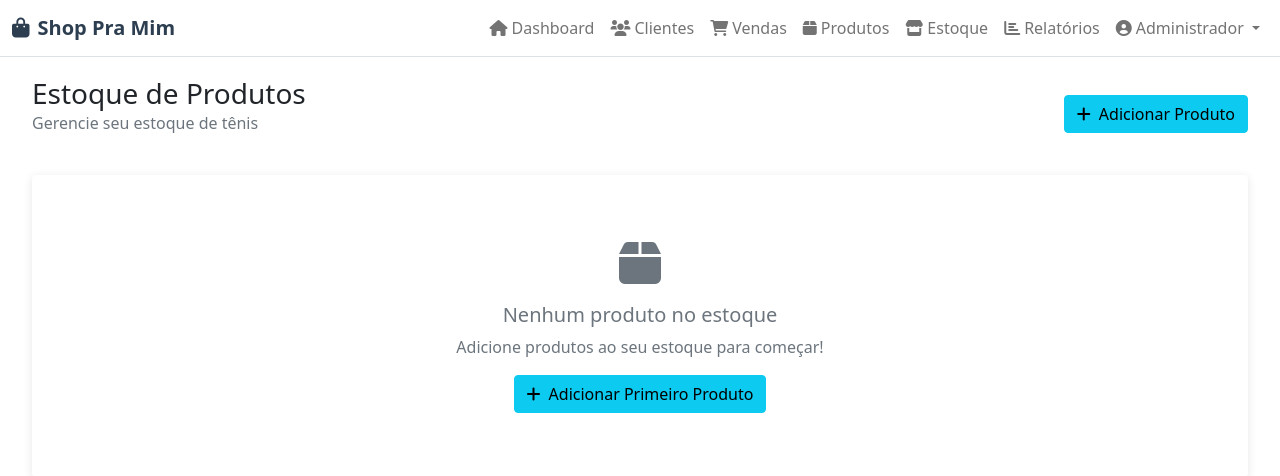
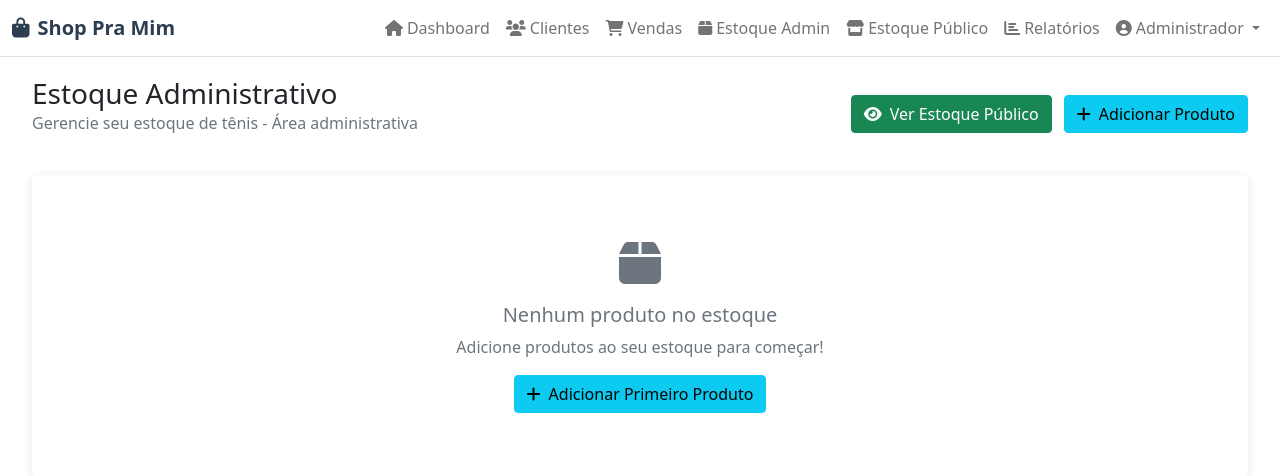
Before and after one commit to robertoDon/shop-para-mim, a Flask app: page /produtos in a window 1280 px wide. Shown: the top 476 px of the page. Run offline with Flask 3, Linux system fonts and the light colour scheme; a user stored in the database is signed in.

Commit message:
feat: Separar estoque administrativo e público
- Renomeada aba 'Produtos' para 'Estoque Admin'
- Adicionada aba 'Estoque Público' que abre em nova aba
- Atualizado título da página administrativa para 'Estoque Administrativo'
- Adicionado botão 'Ver Estoque Público' na página administrativa
- Atualizado título da página pública para 'Estoque Público'
- Melhorada navegação entre áreas administrativa e pública

```diff
--- a/templates/base.html
+++ b/templates/base.html
@@ -70,12 +70,12 @@
                     </li>
                     <li class="nav-item">
                         <a class="nav-link" href="{{ url_for('listar_produtos') }}">
-                            <i class="fas fa-box me-1"></i>Produtos
+                            <i class="fas fa-box me-1"></i>Estoque Admin
                         </a>
                     </li>
                     <li class="nav-item">
-                        <a class="nav-link" href="{{ url_for('estoque') }}">
-                            <i class="fas fa-store me-1"></i>Estoque
+                        <a class="nav-link" href="{{ url_for('estoque') }}" target="_blank">
+                            <i class="fas fa-store me-1"></i>Estoque Público
                         </a>
                     </li>
                     <li class="nav-item">
--- a/templates/estoque.html
+++ b/templates/estoque.html
@@ -3,7 +3,7 @@
 <head>
     <meta charset="UTF-8">
     <meta name="viewport" content="width=device-width, initial-scale=1.0">
-    <title>Estoque - Shop Pra Mim</title>
+    <title>Estoque Público - Shop Pra Mim</title>
     <link href="https://cdn.jsdelivr.net/npm/bootstrap@5.1.3/dist/css/bootstrap.min.css" rel="stylesheet">
     <link href="https://cdnjs.cloudflare.com/ajax/libs/font-awesome/6.0.0/css/all.min.css" rel="stylesheet">
     <style>
@@ -235,7 +235,7 @@
                     </li>
                     <li class="nav-item">
                         <a class="nav-link active" href="/estoque">
-                            <i class="fas fa-box me-1"></i>Estoque
+                            <i class="fas fa-box me-1"></i>Estoque Público
                         </a>
                     </li>
                     <li class="nav-item">
--- a/templates/produtos.html
+++ b/templates/produtos.html
@@ -7,12 +7,17 @@
     <div class="col-12">
         <div class="d-flex justify-content-between align-items-center">
             <div>
-                <h1 class="h3 mb-0">Estoque de Produtos</h1>
-                <p class="text-muted">Gerencie seu estoque de tênis</p>
+                <h1 class="h3 mb-0">Estoque Administrativo</h1>
+                <p class="text-muted">Gerencie seu estoque de tênis - Área administrativa</p>
             </div>
-            <a href="{{ url_for('cadastrar_produto') }}" class="btn btn-info">
-                <i class="fas fa-plus me-2"></i>Adicionar Produto
-            </a>
+            <div>
+                <a href="{{ url_for('estoque') }}" target="_blank" class="btn btn-success me-2">
+                    <i class="fas fa-eye me-2"></i>Ver Estoque Público
+                </a>
+                <a href="{{ url_for('cadastrar_produto') }}" class="btn btn-info">
+                    <i class="fas fa-plus me-2"></i>Adicionar Produto
+                </a>
+            </div>
         </div>
     </div>
 </div>
```
